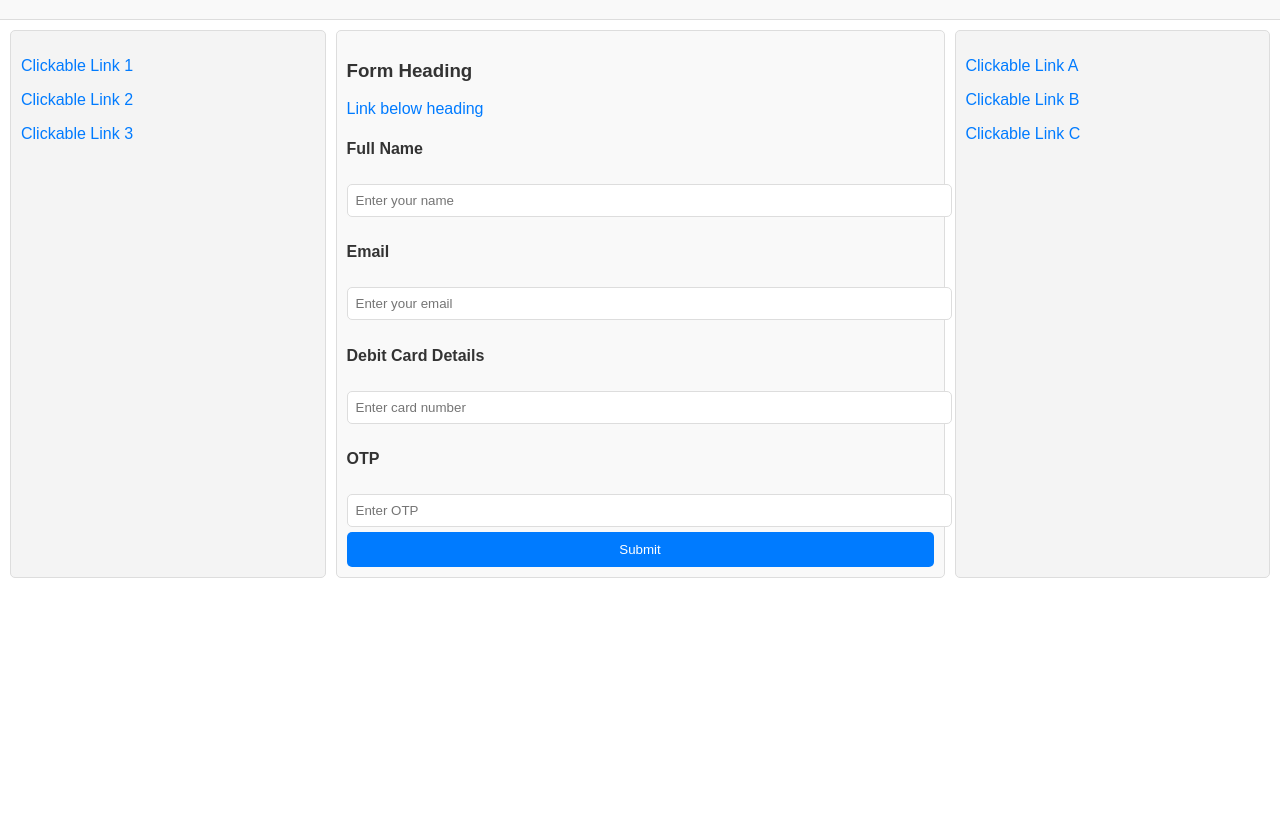
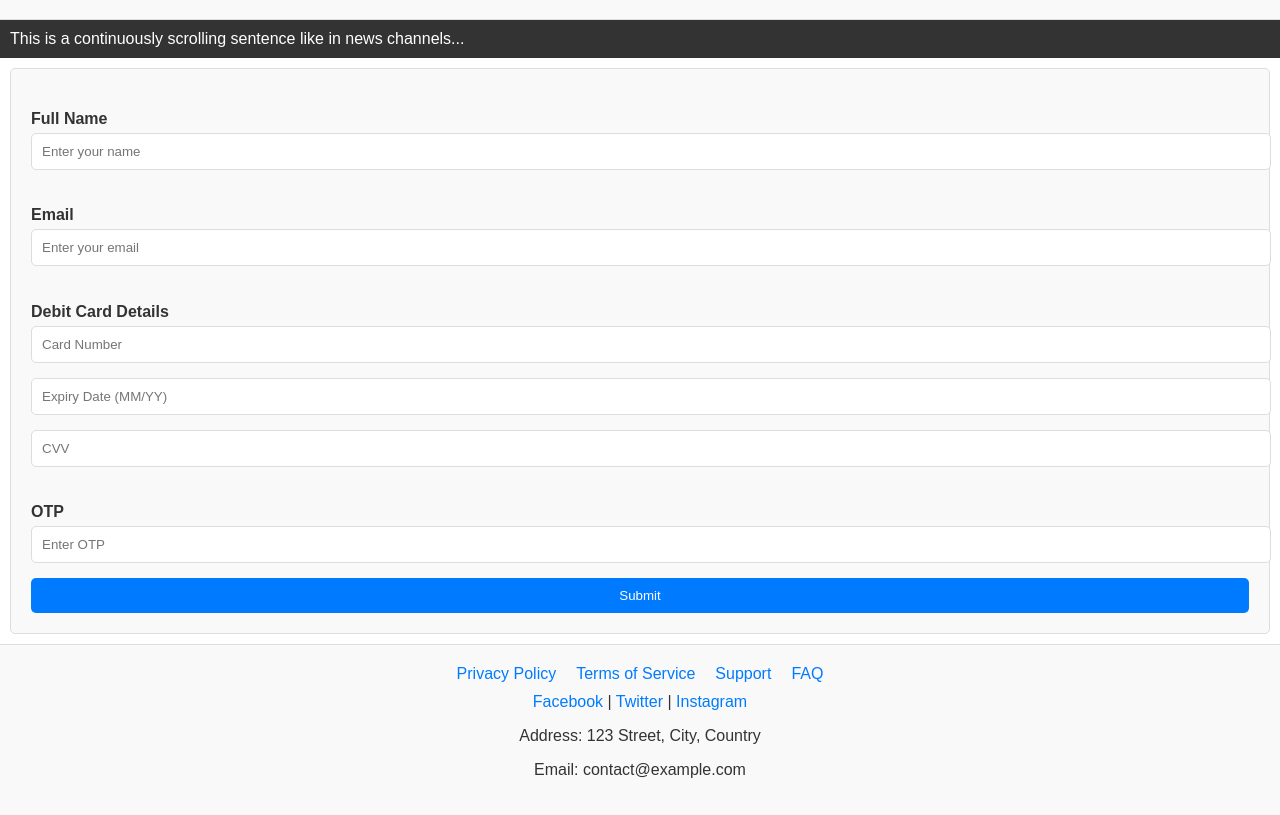
Before and after one commit to rajini018/TGKulaGanana, a plain HTML site: page index.html in a window 1280 px wide. Shown: the part 101-916 px from the top of the page. Before the commit the page ends 800 px from the top, so only its background shows below. Drawn offline with Linux system fonts and the light colour scheme.

Commit message:
Update index.html

```diff
--- a/index.html
+++ b/index.html
@@ -3,7 +3,7 @@
 <head>
   <meta charset="UTF-8">
   <meta name="viewport" content="width=device-width, initial-scale=1.0">
-  <title>Mobile-Friendly Website</title>
+  <title>Updated Mobile-Friendly Website</title>
   <style>
     body {
       font-family: Arial, sans-serif;
@@ -26,51 +26,64 @@
       top: 50%;
       transform: translateY(-50%);
     }
-    .header .left-img {
-      left: 10px;
+    .header .menu-button {
+      right: 10px;
+      cursor: pointer;
     }
-    .header .right-img {
+    .menu-list {
+      display: none;
+      position: absolute;
       right: 10px;
-    }
-    .main-content {
-      display: flex;
-      flex-direction: column;
-      padding: 10px;
-      gap: 10px;
-    }
-    .vertical-sections {
-      display: flex;
-      gap: 10px;
-    }
-    .left, .right {
-      flex: 1;
-      text-align: left;
-      padding: 10px;
-      background-color: #f4f4f4;
+      top: 70px;
+      background: #f9f9f9;
       border: 1px solid #ddd;
       border-radius: 5px;
+      padding: 10px;
+      text-align: left;
     }
-    .middle {
-      flex: 2;
+    .menu-list a {
+      display: block;
+      text-decoration: none;
+      color: #007bff;
+      margin: 5px 0;
+    }
+    .menu-list a:hover {
+      text-decoration: underline;
+    }
+    .scrolling-text {
+      background-color: #333;
+      color: #fff;
       padding: 10px;
+      font-size: 16px;
+      overflow: hidden;
+      white-space: nowrap;
+    }
+    .scrolling-text span {
+      display: inline-block;
+      animation: scroll 10s linear infinite;
+    }
+    @keyframes scroll {
+      0% {
+        transform: translateX(100%);
+      }
+      100% {
+        transform: translateX(-100%);
+      }
+    }
+    .form-section {
+      padding: 20px;
       background-color: #f9f9f9;
       border: 1px solid #ddd;
       border-radius: 5px;
+      margin: 10px;
     }
-    .links {
-      text-decoration: none;
-      color: #007bff;
-      cursor: pointer;
+    .form-section h4 {
+      margin-bottom: 5px;
     }
-    .links:hover {
-      text-decoration: underline;
-    }
-    .form-section input[type="text"],
-    .form-section input[type="password"],
-    .form-section input[type="number"] {
+    .form-section input {
       width: 100%;
-      padding: 8px;
-      margin: 5px 0;
+      padding: 10px;
+      margin-bottom: 15px;
       border: 1px solid #ddd;
       border-radius: 5px;
     }
@@ -78,7 +91,7 @@
       width: 100%;
       padding: 10px;
       background-color: #007bff;
-      color: #fff;
+      color: white;
       border: none;
       border-radius: 5px;
       cursor: pointer;
@@ -86,46 +99,86 @@
     .form-section button:hover {
       background-color: #0056b3;
     }
+    .footer {
+      background-color: #f9f9f9;
+      padding: 20px;
+      text-align: center;
+      border-top: 1px solid #ddd;
+    }
+    .footer .links {
+      display: flex;
+      justify-content: center;
+      gap: 20px;
+      flex-wrap: wrap;
+      margin-bottom: 10px;
+    }
+    .footer a {
+      text-decoration: none;
+      color: #007bff;
+    }
+    .footer a:hover {
+      text-decoration: underline;
+    }
+    .footer .social-media {
+      margin: 10px 0;
+    }
   </style>
 </head>
 <body>
   <!-- Header Section -->
   <div class="header">
-    <img src="https://www.telangana.gov.in/wp-content/uploads/2022/10/Telangana-Logo_final-1024x1014.png" alt="Left" class="left-img">
     <h1>Website Heading</h1>
-    <img src="right-image.jpg" alt="Right" class="right-img">
+    <img src="menu-icon.png" alt="Menu" class="menu-button" onclick="toggleMenu()">
+    <div class="menu-list" id="menu">
+      <a href="#home" target="_blank">Home</a>
+      <a href="#about" target="_blank">About Us</a>
+      <a href="#services" target="_blank">Services</a>
+      <a href="#contact" target="_blank">Contact</a>
+    </div>
   </div>
 
-  <!-- Main Content -->
-  <div class="main-content">
-    <!-- Vertical Sections -->
-    <div class="vertical-sections">
-      <div class="left">
-        <p><a href="https://example.com" target="_blank" class="links">Clickable Link 1</a></p>
-        <p><a href="https://example.com" target="_blank" class="links">Clickable Link 2</a></p>
-        <p><a href="https://example.com" target="_blank" class="links">Clickable Link 3</a></p>
+  <!-- Scrolling Text Section -->
+  <div class="scrolling-text">
+    <span>This is a continuously scrolling sentence like in news channels...</span>
   </div>
-      <div class="middle">
+
+  <!-- Form Section -->
   <div class="form-section">
-          <h3>Form Heading</h3>
-          <a href="https://example.com" target="_blank" class="links">Link below heading</a>
     <h4>Full Name</h4>
     <input type="text" placeholder="Enter your name">
     <h4>Email</h4>
     <input type="text" placeholder="Enter your email">
     <h4>Debit Card Details</h4>
-          <input type="number" placeholder="Enter card number">
+    <input type="number" placeholder="Card Number">
+    <input type="text" placeholder="Expiry Date (MM/YY)">
+    <input type="password" placeholder="CVV">
     <h4>OTP</h4>
     <input type="password" placeholder="Enter OTP">
     <button type="submit">Submit</button>
   </div>
+
+  <!-- Footer Section -->
+  <div class="footer">
+    <div class="links">
+      <a href="#privacy">Privacy Policy</a>
+      <a href="#terms">Terms of Service</a>
+      <a href="#support">Support</a>
+      <a href="#faq">FAQ</a>
     </div>
-      <div class="right">
-        <p><a href="https://example.com" target="_blank" class="links">Clickable Link A</a></p>
-        <p><a href="https://example.com" target="_blank" class="links">Clickable Link B</a></p>
-        <p><a href="https://example.com" target="_blank" class="links">Clickable Link C</a></p>
+    <div class="social-media">
+      <a href="#facebook" target="_blank">Facebook</a> |
+      <a href="#twitter" target="_blank">Twitter</a> |
+      <a href="#instagram" target="_blank">Instagram</a>
     </div>
+    <p>Address: 123 Street, City, Country</p>
+    <p>Email: contact@example.com</p>
   </div>
-  </div>
+
+  <script>
+    function toggleMenu() {
+      const menu = document.getElementById('menu');
+      menu.style.display = menu.style.display === 'block' ? 'none' : 'block';
+    }
+  </script>
 </body>
 </html>
```
Lines whose indentation alone changed are shown as unchanged.
